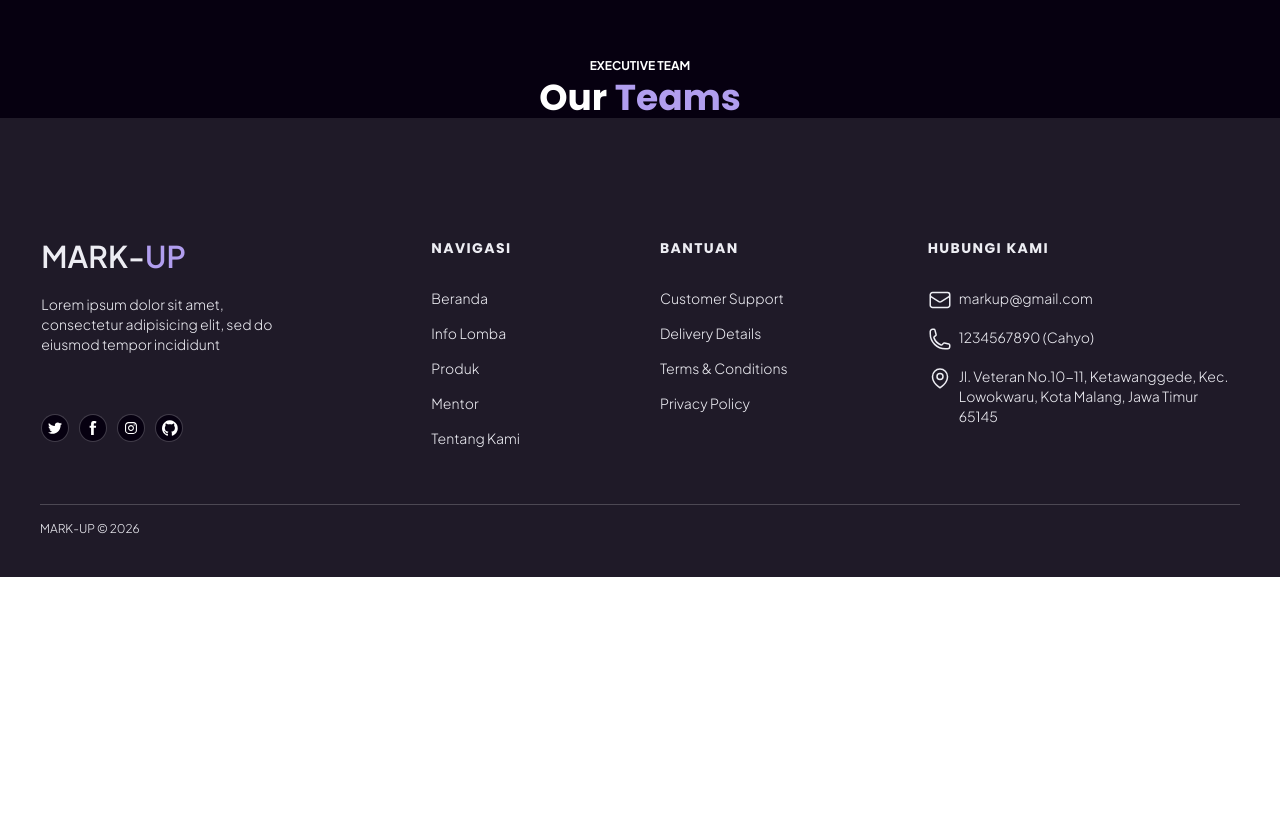
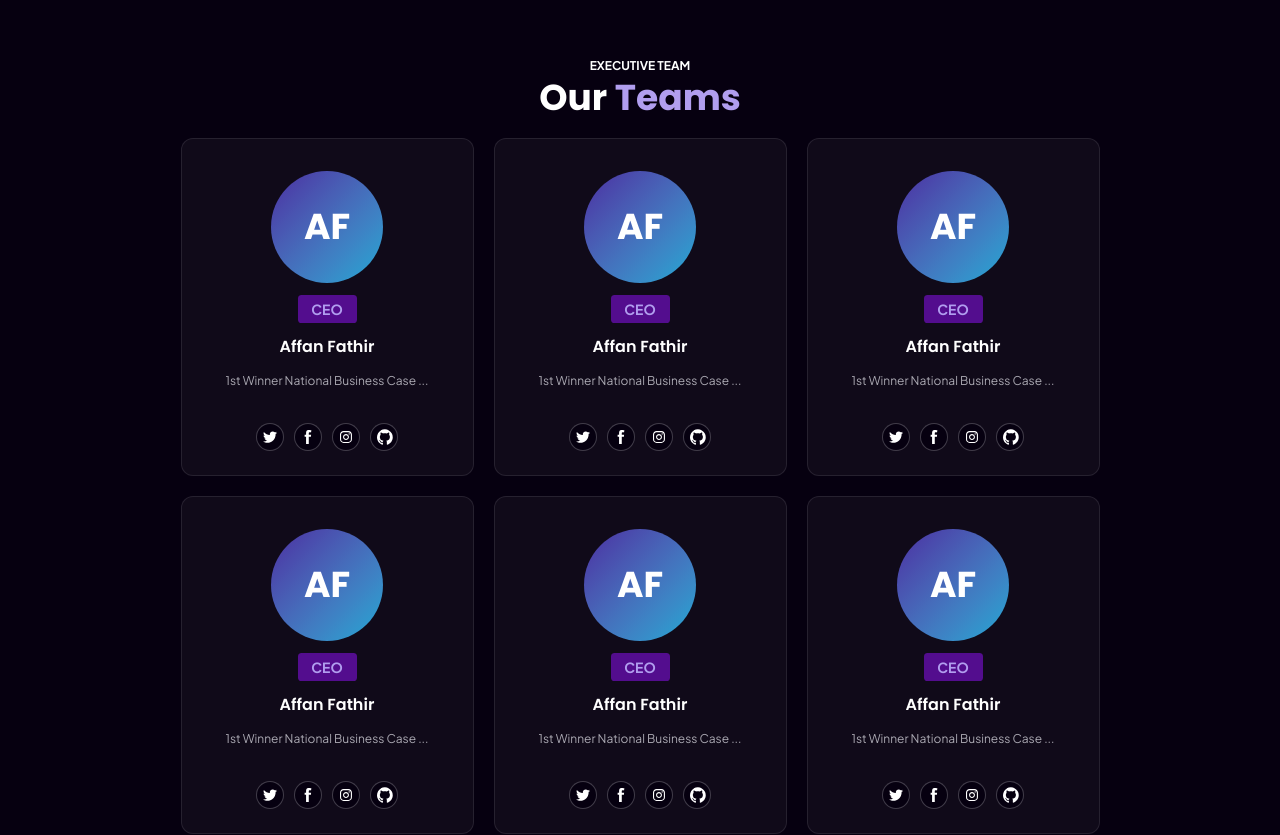
Before and after one commit to MarkUp-IT/Mark-Up, a Next.js app: page /tentang-kami in a window 1280 px wide. Shown: the part 940-1775 px from the top of the page. Before the commit the page ends 1517 px from the top, so only its background shows below. Built offline with nearby package versions, Linux system fonts and the light colour scheme.

Commit message:
tentang kita page

```diff
--- a/src/app/tentang-kami/page.jsx
+++ b/src/app/tentang-kami/page.jsx
@@ -2,6 +2,17 @@
 
 import Navbar from "@/component/navbar";
 import Footer from "@/component/Footer";
+import TeamCard from "@/component/TeamCard";
+import { motion } from "framer-motion";
+
+const teams = [
+    {name: "Affan Fathir", position: "CEO", description: "1st Winner National Business Case ..."},
+    {name: "Affan Fathir", position: "CEO", description: "1st Winner National Business Case ..."},
+    {name: "Affan Fathir", position: "CEO", description: "1st Winner National Business Case ..."},
+    {name: "Affan Fathir", position: "CEO", description: "1st Winner National Business Case ..."},
+    {name: "Affan Fathir", position: "CEO", description: "1st Winner National Business Case ..."},
+    {name: "Affan Fathir", position: "CEO", description: "1st Winner National Business Case ..."}
+]
 
 export default function TentangKamiPage(){
     return (
@@ -43,7 +54,13 @@ export default function TentangKamiPage(){
                         </p>
                     </div>
                     <div className="flex flex-row gap-5">
-                        <div className="bg-[#34303C]/90 w-[503px] h-[250px] rounded-[24px] border border-[0.5px] border-[#958F9E]/40 flex flex-row gap-5 items-center justify-center">
+                        <motion.div
+                        initial={{ opacity: 0, x: -60 }}
+                        whileInView={{ opacity: 1, x: 0 }}
+                        transition={{ duration: 1, ease: [0.22, 1, 0.36, 1] }}
+                        viewport={{ margin: "-80px" }}
+                        className="bg-[#34303C]/90 w-[503px] h-[250px] rounded-[24px] border border-[0.5px] border-[#958F9E]/40 flex flex-row gap-5 items-center justify-center"
+                        >
                             <div className="w-[127px] h-[190px] bg-gradient-to-br from-[#4A2CA1] to-[#17A9D4]">
                             </div>
                             <div className="w-[297px] flex flex-col">
@@ -57,8 +74,14 @@ export default function TentangKamiPage(){
                                     Founder
                                 </p>
                             </div>
-                        </div>
-                        <div className="bg-[#34303C]/90 w-[503px] h-[250px] rounded-[24px] border border-[0.5px] border-[#958F9E]/40 flex flex-row gap-5 items-center justify-center">
+                        </motion.div>
+                        <motion.div
+                        initial={{ opacity: 0, x: 60 }}
+                        whileInView={{ opacity: 1, x: 0 }}
+                        transition={{ duration: 1, ease: [0.22, 1, 0.36, 1], delay: 0.15 }}
+                        viewport={{ margin: "-80px" }}
+                        className="bg-[#34303C]/90 w-[503px] h-[250px] rounded-[24px] border border-[0.5px] border-[#958F9E]/40 flex flex-row gap-5 items-center justify-center"
+                        >
                             <div className="w-[127px] h-[190px] bg-gradient-to-br from-[#4A2CA1] to-[#17A9D4]">
                             </div>
                             <div className="w-[297px] flex flex-col">
@@ -72,7 +95,7 @@ export default function TentangKamiPage(){
                                     Founder
                                 </p>
                             </div>
-                        </div>
+                        </motion.div>
                     </div>
                 </div>
                 <div>
@@ -87,6 +110,18 @@ export default function TentangKamiPage(){
                             </span>
                         </p>
                     </div>
+                    <div className="flex flex-col items-center mt-5 mb-25">
+                        <div className="flex flex-wrap gap-5 justify-center max-w-[1050px]">
+                            {teams.map((team, index) => (
+                                <TeamCard
+                                key={index}
+                                name={team.name}
+                                position={team.position}
+                                description={team.description}
+                                />
+                            ))}
+                        </div>
+                    </div>
                 </div>
             </div>
             <Footer />
--- a/src/component/Footer.jsx
+++ b/src/component/Footer.jsx
@@ -86,8 +86,9 @@ export default function Footer(){
                                 </p>
                             </Link>
                             <Link href="/tentang-kami">
-                                <p className="hover:font-semibold">
+                                <p className="relative font-light hover:font-semibold">
                                     Tentang Kami
+                                    <span className="invisible font-semibold block h-0 overflow-hidden">Tentang Kami</span>
                                 </p>
                             </Link>
                         </div>
@@ -105,6 +106,7 @@ export default function Footer(){
                         </p>
                         <p className="hover:font-semibold">
                             Terms & Conditions
+                            <span className="invisible font-semibold block h-0 overflow-hidden">Terms & Conditions</span>
                         </p>
                         <p className="hover:font-semibold">
                             Privacy Policy
--- a/src/component/MentorCard.jsx
+++ b/src/component/MentorCard.jsx
@@ -17,7 +17,7 @@ export default function MentorCard({ name, description, imgUrl }) {
       initial={{ opacity: 0, y: 40 }}
       whileInView={{ opacity: 1, y: 0 }}
       transition={{ duration: 0.5, ease: "easeOut" }}
-      viewport={{ once: true, margin: "-50px" }}
+      viewport={{ margin: "-50px" }}
       className="group w-[293px] h-[253px] ..."
     >
 
--- /dev/null
+++ b/src/component/TeamCard.jsx
@@ -0,0 +1,109 @@
+import { motion } from "framer-motion";
+import Link from "next/link";
+import Image from "next/image";
+
+function getInitials(name) {
+  return name
+    .split(" ")
+    .map((word) => word[0])
+    .join("")
+    .toUpperCase()
+    .slice(0, 2);
+}
+
+export default function TeamCard({ name, position, description, imgUrl }) {
+  const initials = getInitials(name);
+
+  return (
+    <motion.div
+      initial={{ opacity: 0, scale: 0.85, y: 30 }}
+      whileInView={{ opacity: 1, scale: 1, y: 0 }}
+      transition={{ duration: 1, ease: [0.34, 1.56, 0.64, 1] }} // spring-like
+      className="group w-[293px] ..."
+    >
+
+      <div className="group w-[293px] bg-[#100A19] flex flex-col items-center gap-3 rounded-[12px] border border-[#EDEDF3]/10 relative overflow-hidden cursor-pointer transition-all duration-300 ease-out hover:border-[#EDEDF3]/20 hover:shadow-[inset_0_0_40px_rgba(14,17,43,0.9),inset_0_1px_0_rgba(255,255,255,0.05)]">
+        {/* Hover overlay gradient */}
+        <div
+          className="absolute inset-0 opacity-0 group-hover:opacity-90 transition-opacity duration-300 ease-out rounded-[12px]"
+          style={{ background: "linear-gradient(160deg, #0e112b 0%, #0a0d22 60%, #07091a 100%)" }}
+        />
+
+        {/* Glass shimmer border on hover */}
+        <div
+          className="absolute inset-0 rounded-[12px] opacity-0 group-hover:opacity-100 transition-opacity duration-300 ease-out pointer-events-none"
+          style={{
+            background: "linear-gradient(135deg, rgba(255,255,255,0.06) 0%, transparent 50%, rgba(255,255,255,0.02) 100%)",
+            boxShadow: "inset 0 1px 0 rgba(255,255,255,0.08), inset 0 -1px 0 rgba(0,0,0,0.3)",
+          }}
+        />
+
+        {/* Content */}
+        <div className="relative z-10 flex flex-col items-center gap-3 w-full pb-6">
+          <div className="w-28 h-28 rounded-full overflow-hidden mt-8 flex-shrink-0 ring-2 ring-transparent group-hover:ring-white/10 transition-all duration-300">
+            {imgUrl ? (
+              <img src={imgUrl} alt={name} className="w-full h-full object-cover" />
+            ) : (
+              <div className="w-full h-full bg-gradient-to-br from-[#4A2CA1] to-[#17A9D4] flex items-center justify-center text-white text-4xl font-bold font-poppins">
+                {initials}
+              </div>
+            )}
+          </div>
+          <div className="bg-[#530D8E] w-[59px] h-[28px] text-sm text-[#B19EEF] rounded-[3.6px] flex justify-center items-center font-bold">
+            {position}
+          </div>
+
+          <p className="font-poppins font-semibold text-base text-white group-hover:text-white/95 transition-colors duration-300">
+            {name}
+          </p>
+
+          <p className="text-xs text-[#EDEDF3]/70 group-hover:text-[#EDEDF3]/60 text-center px-4 mb-5 leading-5 transition-colors duration-300">
+            {description}
+          </p>
+          <div className="flex flex-row gap-[10px] ">
+                <div className="group/social rounded-full bg-[#060010] w-[28px] h-[28px] border-1 border-[#EDEDF3]/25 flex justify-center items-center hover:bg-white">
+                    <Image
+                        src="/images/twitter.svg"
+                        width={16}
+                        height={16}
+                        alt="Twitter"
+                        className="invert group-hover/social:invert-0"
+                    />
+                </div>
+                <div className="group/social rounded-full bg-[#060010] w-[28px] h-[28px] border-1 border-[#EDEDF3]/25 flex justify-center items-center hover:bg-white">
+                    <Image
+                        src="/images/facebook.svg"
+                        width={14}
+                        height={14}
+                        alt="Facebook"
+                        className="invert group-hover/social:invert-0"
+                    />
+                </div>
+                <Link href="https://www.instagram.com" target="_blank">
+                    <div className="group/social rounded-full bg-[#060010] w-[28px] h-[28px] border-1 border-[#EDEDF3]/25 flex justify-center items-center hover:bg-white">
+                        <Image
+                            src="/images/instagram.svg"
+                            width={16}
+                            height={16}
+                            alt="Instagram"
+                            className="invert group-hover/social:invert-0"
+                        />
+                    </div>
+                </Link>
+                <Link href="https://github.com/MarkUp-IT " target="_blank">
+                    <div className="group/social rounded-full bg-[#060010] w-[28px] h-[28px] border-1 border-[#EDEDF3]/25 flex justify-center items-center hover:bg-white">
+                        <Image
+                            src="/images/github.svg"
+                            width={16}
+                            height={16}
+                            alt="Github"
+                            className="invert translate-x-[1px] group-hover/social:invert-0"
+                        />
+                    </div>
+                </Link>
+            </div>
+        </div>
+      </div>
+    </motion.div>
+  );
+}
```
